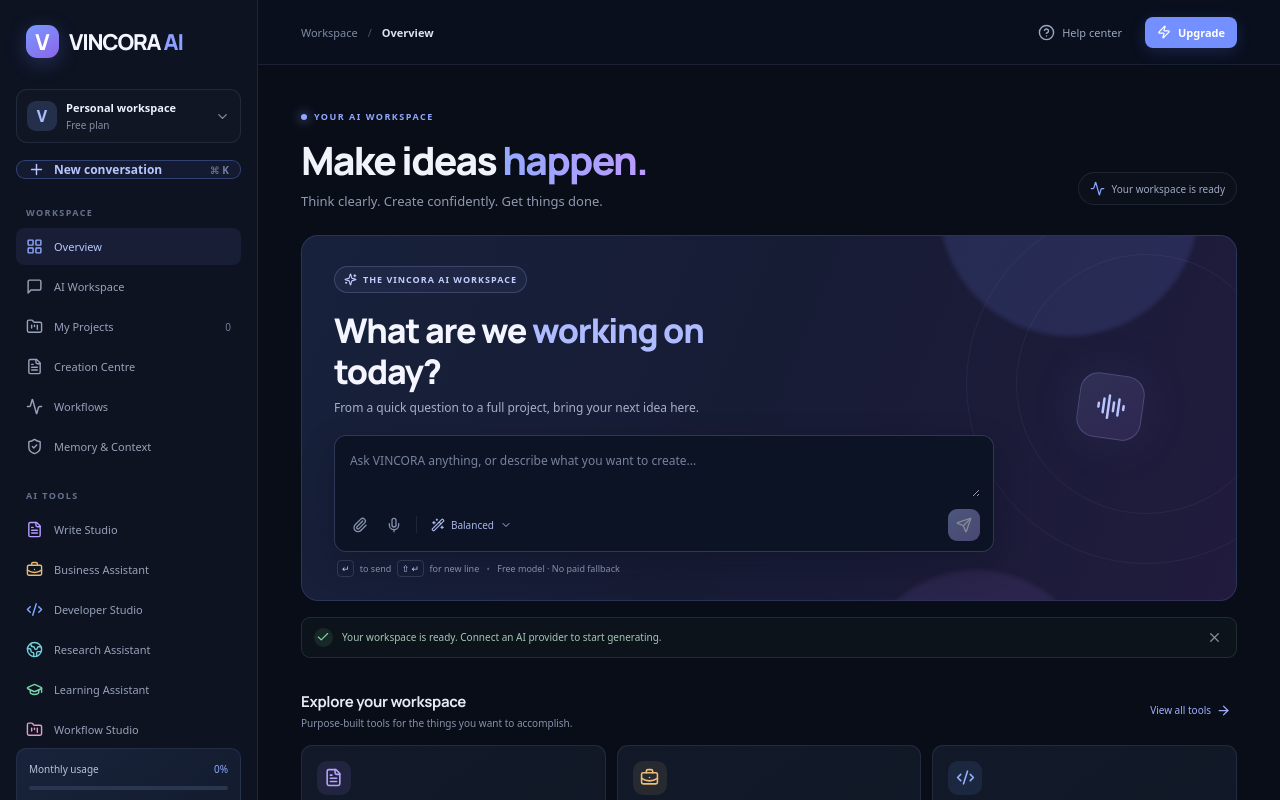
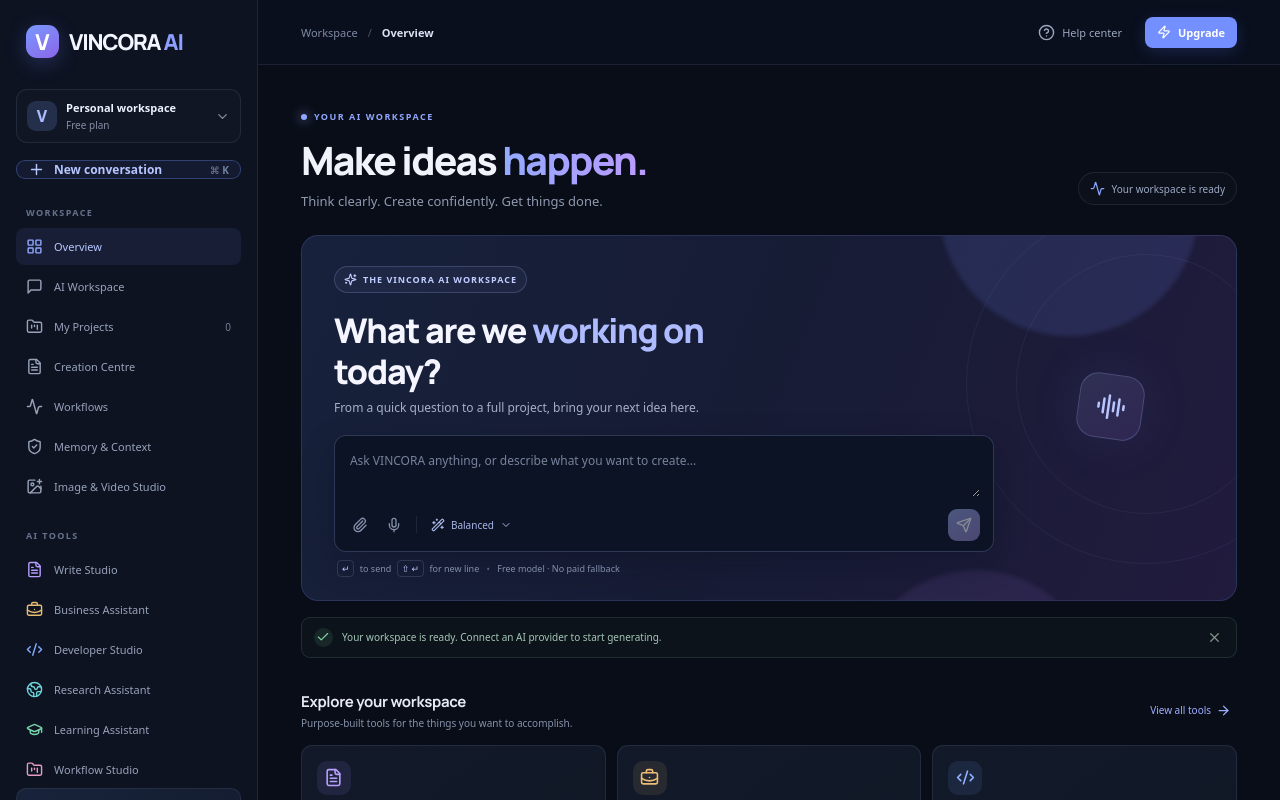
Before and after one commit to vince551/enoai, a React (Vite) app: page / in a window 1280 px wide. Shown: the top 800 px of the page. Built offline with nearby package versions, Linux system fonts and the light colour scheme.

Commit message:
Integrate Image and Video Studio into workspace navigation

```diff
--- a/src/App.jsx
+++ b/src/App.jsx
@@ -1,11 +1,12 @@
 import React, { useEffect, useRef, useState } from 'react';
 import WorkspaceFeatures from './WorkspaceFeatures.jsx';
+import MediaStudio from './MediaStudio.jsx';
 import FormattedMessage from './FormattedMessage.jsx';
 import {
   Activity, ArrowDown, ArrowRight, ArrowUpRight, AudioLines, BarChart3,
   BookOpen, Bot, BriefcaseBusiness, Check, ChevronDown, CircleHelp,
   Code2, Command, Compass, FileText, FolderKanban, Globe2, GraduationCap,
-  LayoutGrid, Menu, MessageSquare, Mic, Paperclip, Plus, Search, Send,
+  LayoutGrid, Menu, MessageSquare, Mic, Paperclip, Plus, Search, Send, ImagePlus,
   Settings2, Sparkles, WandSparkles, X, Zap, Archive, FolderPlus, Save,
   ArrowLeft, Clock3, MoreHorizontal, ShieldCheck, Copy, Download, RefreshCw, ThumbsUp, ThumbsDown
 } from 'lucide-react';
@@ -296,7 +297,8 @@ function App() {
             { label: 'My Projects', icon: FolderKanban },
             { label: 'Creation Centre', icon: FileText },
             { label: 'Workflows', icon: Activity },
-            { label: 'Memory & Context', icon: ShieldCheck }
+            { label: 'Memory & Context', icon: ShieldCheck },
+            { label: 'Image & Video Studio', icon: ImagePlus }
           ].map(({ label, icon: Icon }) => (
             <button key={label} className={active === label || (label === 'My Projects' && active === 'Project Detail') ? 'nav-item active' : 'nav-item'} onClick={() => { setActive(label); setMobileNav(false); }}>
               <Icon size={17} /><span>{label}</span>{label === 'My Projects' && <span className="nav-count">{projects.filter(project => !project.archived).length}</span>}
@@ -346,7 +348,7 @@ function App() {
         </header>
 
         <div className="content-wrap">
-          {['Creation Centre', 'Workflows', 'Memory & Context'].includes(active) ? <WorkspaceFeatures active={active} conversations={conversations} projects={projects} onContextChange={setPersonalContext} onUseWorkflowPrompt={workflowPrompt => { setActive('AI Workspace'); setPrompt(workflowPrompt); setActiveConversationId(null); setSelectedProjectId(null); }} /> : active === 'My Projects' || active === 'Project Detail' ? (
+          {active === 'Image & Video Studio' ? <MediaStudio /> : ['Creation Centre', 'Workflows', 'Memory & Context'].includes(active) ? <WorkspaceFeatures active={active} conversations={conversations} projects={projects} onContextChange={setPersonalContext} onUseWorkflowPrompt={workflowPrompt => { setActive('AI Workspace'); setPrompt(workflowPrompt); setActiveConversationId(null); setSelectedProjectId(null); }} /> : active === 'My Projects' || active === 'Project Detail' ? (
             <section className="projects-page">
               <div className="projects-page-heading">
                 <div>
```
